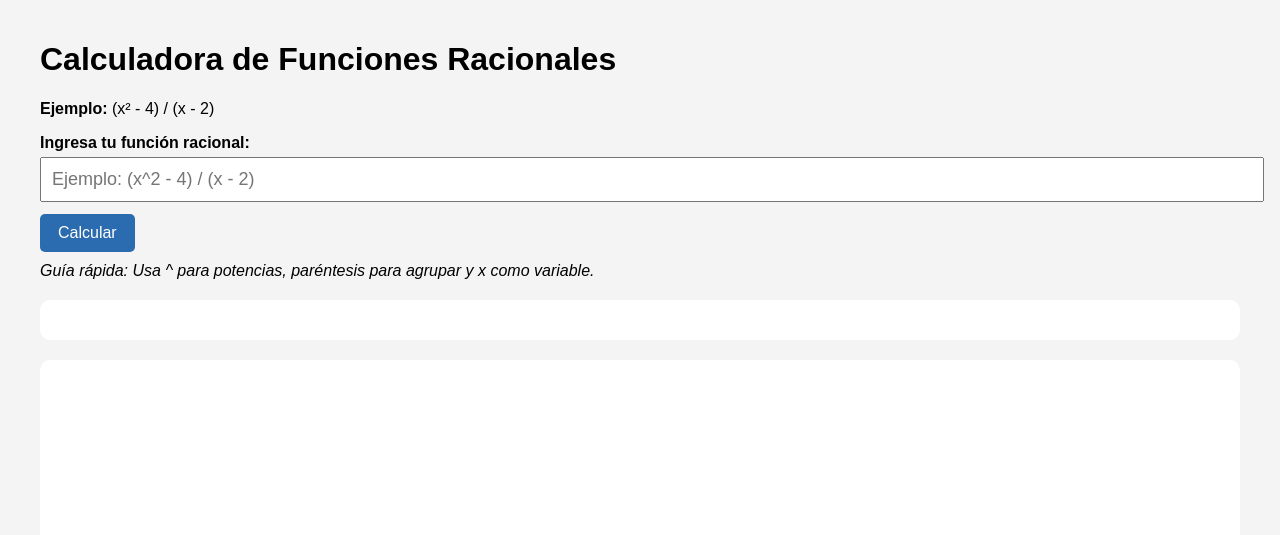
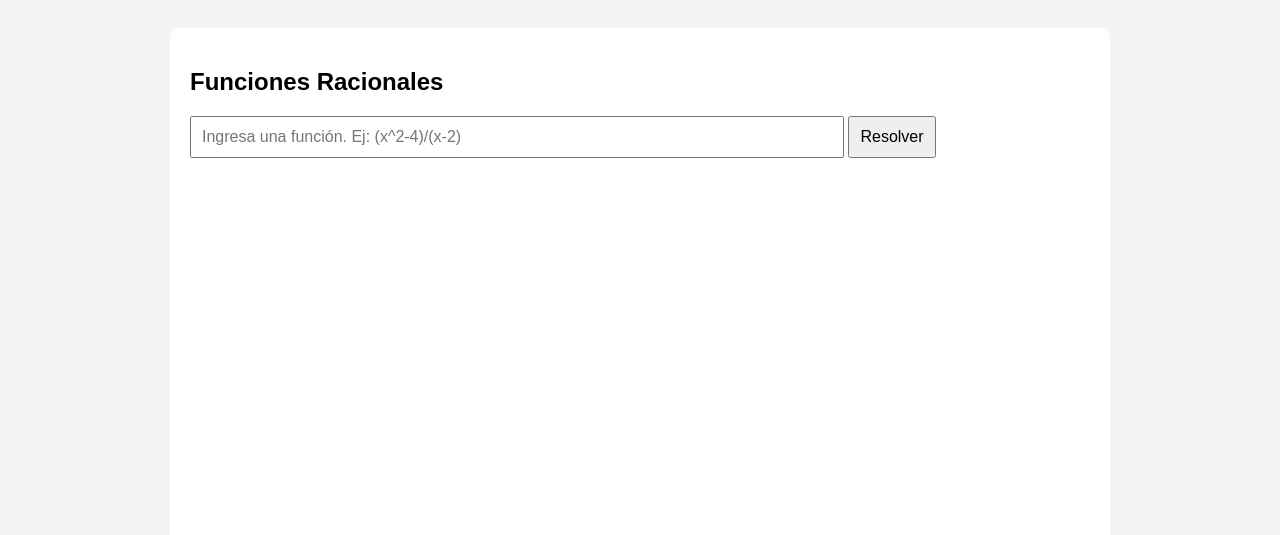
Before and after one commit to gunneryyy/funciones-racionales, a plain HTML site: page index.html in a window 1280 px wide. Drawn offline with nearby package versions, Linux system fonts and the light colour scheme.

Commit message:
Funciones

```diff
--- a/index.html
+++ b/index.html
@@ -4,255 +4,144 @@
 <meta charset="UTF-8" />
 <meta name="viewport" content="width=device-width, initial-scale=1.0" />
 <title>Funciones Racionales</title>
-    <script src="https://cdnjs.cloudflare.com/ajax/libs/mathjs/11.8.0/math.js"></script>
+<script src="https://cdn.jsdelivr.net/npm/mathjs@11.8.0/lib/browser/math.js"></script>
 <script src="https://cdn.jsdelivr.net/npm/chart.js"></script>
 <style>
 body {
   font-family: Arial, sans-serif;
+  padding: 20px;
   background: #f4f4f4;
-            margin: 0;
-            padding: 20px;
 }
-        .container {
-            max-width: 1200px;
+#contenedor {
+  max-width: 900px;
   margin: auto;
-        }
-        h2 { margin-top: 30px; }
-        input {
-            width: 100%;
-            padding: 10px;
-            font-size: 18px;
-            margin-top: 5px;
-            margin-bottom: 12px;
-        }
-        button {
-            padding: 10px 18px;
-            font-size: 16px;
-            cursor: pointer;
-            background: #2b6cb0;
-            color: white;
-            border: none;
-            border-radius: 5px;
-        }
-        .result-box, .graph-box {
   background: white;
   padding: 20px;
   border-radius: 10px;
-            margin-top: 20px;
+}
+input, button {
+  padding: 10px;
+  font-size: 16px;
 }
 table {
   width: 100%;
   border-collapse: collapse;
-            margin-top: 12px;
+  margin-top: 15px;
 }
-        th, td {
-            border: 1px solid #ddd;
-            padding: 7px;
+td, th {
+  border: 1px solid #ccc;
+  padding: 8px;
   text-align: center;
 }
-        th { background: #eee; }
-        .indeterminado { color: red; }
+canvas {
+  margin-top: 20px;
+}
+.subtitulo {
+  font-weight: bold;
+  margin-top: 20px;
+}
 </style>
 </head>
 
 <body>
-<div class="container">
+<div id="contenedor">
+<h2>Funciones Racionales</h2>
 
-    <h1>Calculadora de Funciones Racionales</h1>
+<input id="funcion" placeholder="Ingresa una función. Ej: (x^2-4)/(x-2)" style="width:70%">
+<button onclick="procesar()">Resolver</button>
 
-    <p><strong>Ejemplo:</strong> (x² - 4) / (x - 2)</p>
-
-    <label for="funcion"><strong>Ingresa tu función racional:</strong></label>
-    <input id="funcion" placeholder="Ejemplo: (x^2 - 4) / (x - 2)" />
-
-    <button onclick="procesar()">Calcular</button>
-
-    <p style="margin-top:10px;"><em>Guía rápida: Usa ^ para potencias, paréntesis para agrupar y x como variable.</em></p>
-
-    <div id="resultados" class="result-box"></div>
-
-    <div class="graph-box">
-        <canvas id="grafica" height="260"></canvas>
-    </div>
+<div id="info"></div>
+<canvas id="grafica" height="350"></canvas>
+<div id="tabla"></div>
 
 </div>
 
 <script>
-// --- Redondeo a máximo 2 decimales ---
-function r2(x) {
-    if (typeof x !== "number" || !isFinite(x)) return x;
-    return Math.round(x * 100) / 100;
+function red2(n){
+  return Math.round(n * 100) / 100;
 }
 
-// --- Detecta si un número requiere más de 2 decimales ---
-function tieneMuchosDecimales(n) {
-    if (!isFinite(n)) return true;
-    let s = n.toString();
-    return s.includes(".") && s.split(".")[1].length > 2;
-}
+function procesar(){
+  const expr = document.getElementById("funcion").value;
+  if(!expr){ return; }
 
-// --- Procesar función ---
-function procesar() {
-    const entrada = document.getElementById("funcion").value.trim();
-    const R = document.getElementById("resultados");
-    if (entrada === "") {
-        R.innerHTML = "<p>Ingresa una función.</p>";
-        return;
-    }
+  let f = x => {
+    try{
+      return math.evaluate(expr, {x:x});
+    }catch{ return NaN; }
+  };
 
-    let expr;
-    try {
-        expr = math.parse(entrada);
-    } catch {
-        R.innerHTML = "<p>Error: función inválida.</p>";
-        return;
-    }
+  let puntosX = [];
+  let puntosY = [];
+  let limites = {xmin: -10, xmax: 10};
 
-    let f;
-    try {
-        f = expr.compile();
-    } catch {
-        R.innerHTML = "<p>Error procesando la función.</p>";
-        return;
-    }
-
-    // Evaluador seguro
-    function evalF(x) {
-        try {
-            return f.evaluate({ x });
-        } catch {
-            return NaN;
+  for(let x=-10; x<=10; x+=0.1){
+    const y = f(x);
+    if(!isNaN(y) && isFinite(y)){
+      puntosX.push(x);
+      puntosY.push(y);
     }
   }
 
-    // --- DOMINIO, HUECOS y ASÍNTOTAS ---
-    let huecos = [];
-    let posiblesAsintotasVerticales = [];
-
-    // Buscamos ceros del denominador escaneando
-    for (let x = -100; x <= 100; x += 0.1) {
-        let val = evalF(x);
-        if (!isFinite(val)) {
-            let aproximado = r2(x);
-            if (!huecos.includes(aproximado)) huecos.push(aproximado);
-        }
+  if(puntosY.length > 0){
+    let minY = Math.min(...puntosY);
+    let maxY = Math.max(...puntosY);
+    limites.ymin = minY;
+    limites.ymax = maxY;
+  } else {
+    limites.ymin = -10;
+    limites.ymax = 10;
   }
 
-    let dominio = "ℝ \\ { " + huecos.join(" , ") + " }";
-
-    // --- ASÍNTOTA HORIZONTAL U OBLICUA ---
-    // Intentamos aproximar límite cuando x→∞
-    let v1 = evalF(100000);
-    let v2 = evalF(120000);
-
-    let tipoAsint = "";
-    if (isFinite(v1) && isFinite(v2) && Math.abs(v1 - v2) < 1) {
-        tipoAsint = "y = " + r2((v1 + v2) / 2);
-    } else {
-        // Aproximar recta oblicua por regresión
-        let xs = [];
-        let ys = [];
-        for (let i = 50000; i <= 60000; i += 2000) {
-            let y = evalF(i);
-            if (isFinite(y)) {
-                xs.push(i);
-                ys.push(y);
-            }
-        }
-        if (xs.length >= 2) {
-            let n = xs.length;
-            let sumX = xs.reduce((a, b) => a + b, 0);
-            let sumY = ys.reduce((a, b) => a + b, 0);
-            let sumXY = xs.map((e, i) => e * ys[i]).reduce((a, b) => a + b, 0);
-            let sumX2 = xs.map(e => e * e).reduce((a, b) => a + b, 0);
-
-            let m = (n * sumXY - sumX * sumY) / (n * sumX2 - sumX * sumX);
-            let b = (sumY - m * sumX) / n;
-
-            m = r2(m);
-            b = r2(b);
-            tipoAsint = "y = " + m + "x + " + b;
-        }
+  let xvals = [];
+  let step = 20;
+  for(let v=limites.xmin; v<=limites.xmax; v+=step){
+    xvals.push(red2(v));
   }
 
-    // --- RANGO (solo si posible y ≤ 2 decimales) ---
-    let posiblesValores = [];
-    for (let x = -50; x <= 50; x += 0.25) {
-        let y = evalF(x);
-        if (isFinite(y)) posiblesValores.push(y);
-    }
+  let tablaHTML = "<h3 class='subtitulo'>Tabla de Valores</h3>";
+  tablaHTML += "<table><tr><th>x</th><th>f(x)</th></tr>";
 
-    let minY = Math.min(...posiblesValores);
-    let maxY = Math.max(...posiblesValores);
+  xvals.forEach(x=>{
+    let y = f(x);
+    tablaHTML += `<tr><td>${x}</td><td>${isFinite(y) ? red2(y) : "—"}</td></tr>`;
+  });
 
-    let mostrarRango = !(tieneMuchosDecimales(minY) || tieneMuchosDecimales(maxY));
+  tablaHTML += "</table>";
+  document.getElementById("tabla").innerHTML = tablaHTML;
 
-    // --- TABLA ---
-    let tabla = "<table><tr><th>x</th><th>f(x)</th></tr>";
-    for (let i = -3; i <= 5; i++) {
-        let v = evalF(i);
-        if (!isFinite(v)) {
-            tabla += `<tr><td>${i}</td><td class="indeterminado">indefinido</td></tr>`;
-        } else {
-            tabla += `<tr><td>${i}</td><td>${r2(v)}</td></tr>`;
-        }
-    }
-    tabla += "</table>";
+  const ctx = document.getElementById("grafica").getContext("2d");
+  if(window.miGrafica){ window.miGrafica.destroy(); }
 
-    // --- MOSTRAR RESULTADOS ---
-    let html = "";
-
-    html += "<h2>Resultados</h2>";
-
-    html += `<p><strong>Dominio:</strong> ${dominio}</p>`;
-
-    html += `<p><strong>Asíntotas:</strong> ${tipoAsint || "Ninguna"}</p>`;
-
-    if (huecos.length > 0)
-        html += `<p><strong>Huecos:</strong> x = ${huecos.join(", ")}</p>`;
-
-    if (mostrarRango) {
-        let rangoMat = `( ${r2(minY)}, ${r2(maxY)} )`;
-        let rangoText = `Valores entre ${r2(minY)} y ${r2(maxY)}`;
-        html += `<p><strong>Rango:</strong> ${rangoMat} — ${rangoText}</p>`;
-    }
-
-    html += "<h3>Tabla de valores</h3>";
-    html += tabla;
-
-    R.innerHTML = html;
-
-    // --- GRÁFICA ---
-    let ctx = document.getElementById("grafica").getContext("2d");
-
-    if (window.miGrafica) window.miGrafica.destroy();
-
-    let puntos = [];
-    for (let x = -10; x <= 10; x += 0.1) {
-        let y = evalF(x);
-        if (isFinite(y)) puntos.push({ x, y });
-    }
-
-    window.miGrafica = new Chart(ctx, {
-        type: "line",
-        data: {
-            datasets: [{
-                label: "f(x)",
-                data: puntos,
-                parsing: false,
-                borderWidth: 2,
-                pointRadius: 0,
+  window.miGrafica = new Chart(ctx,{
+    type:"line",
+    data:{
+      labels:puntosX.map(x=>red2(x)),
+      datasets:[{
+        data:puntosY,
+        borderWidth:2,
+        fill:false,
+        pointRadius:0
       }]
     },
-        options: {
-            scales: {
-                x: { type: "linear" },
-                y: { type: "linear" }
+    options:{
+      responsive:true,
+      scales:{
+        x:{min:limites.xmin, max:limites.xmax},
+        y:{min:limites.ymin, max:limites.ymax}
       }
     }
   });
+
+  let rangoInfo = "";
+  if(isFinite(limites.ymin) && isFinite(limites.ymax)){
+    rangoInfo = `<h3 class='subtitulo'>Rango Aproximado</h3>
+                 <div>≈ [ ${red2(limites.ymin)} , ${red2(limites.ymax)} ]</div>`;
   }
+
+  document.getElementById("info").innerHTML = rangoInfo;
+}
+
 </script>
-
 </body>
 </html>
```
Lines whose indentation alone changed are shown as unchanged.
